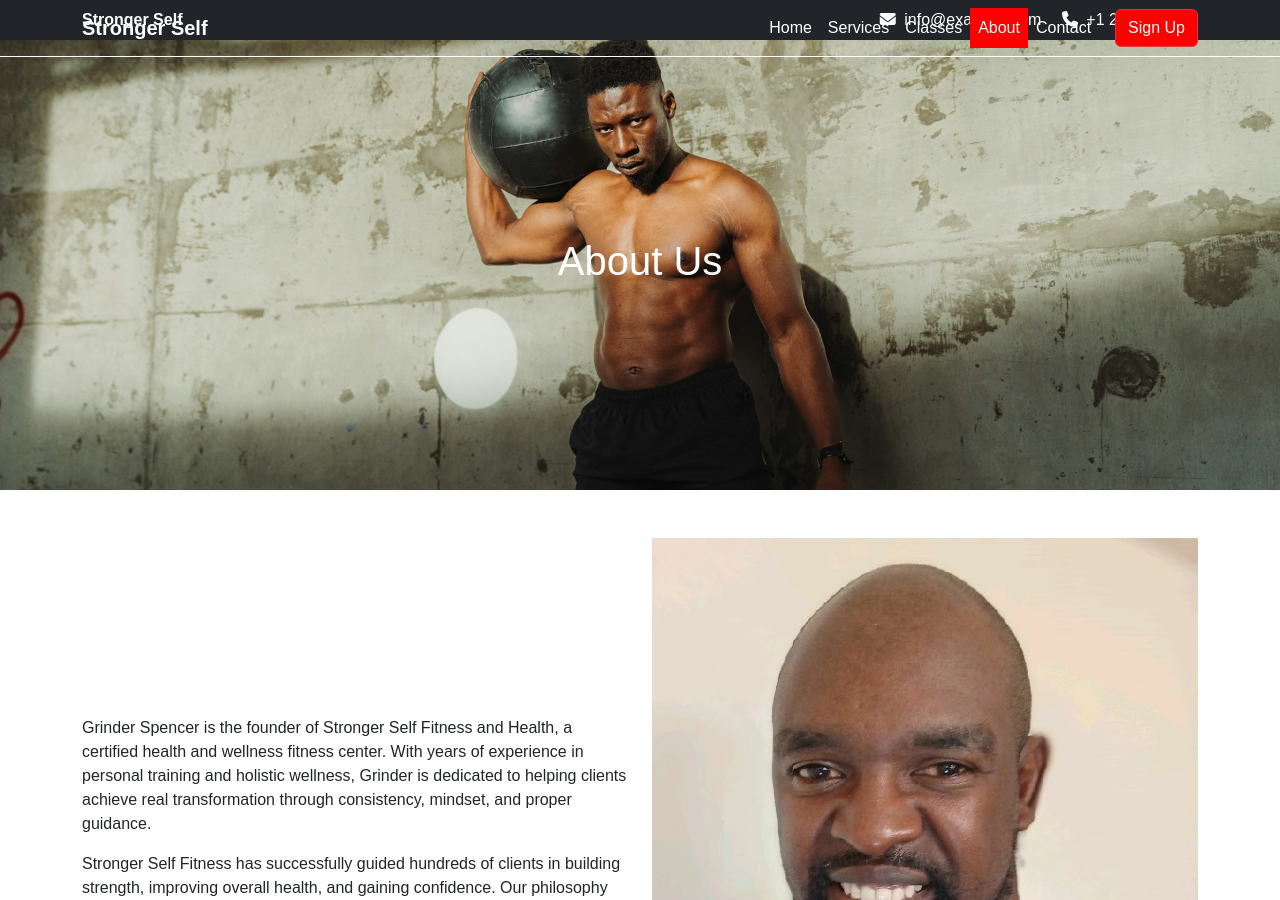
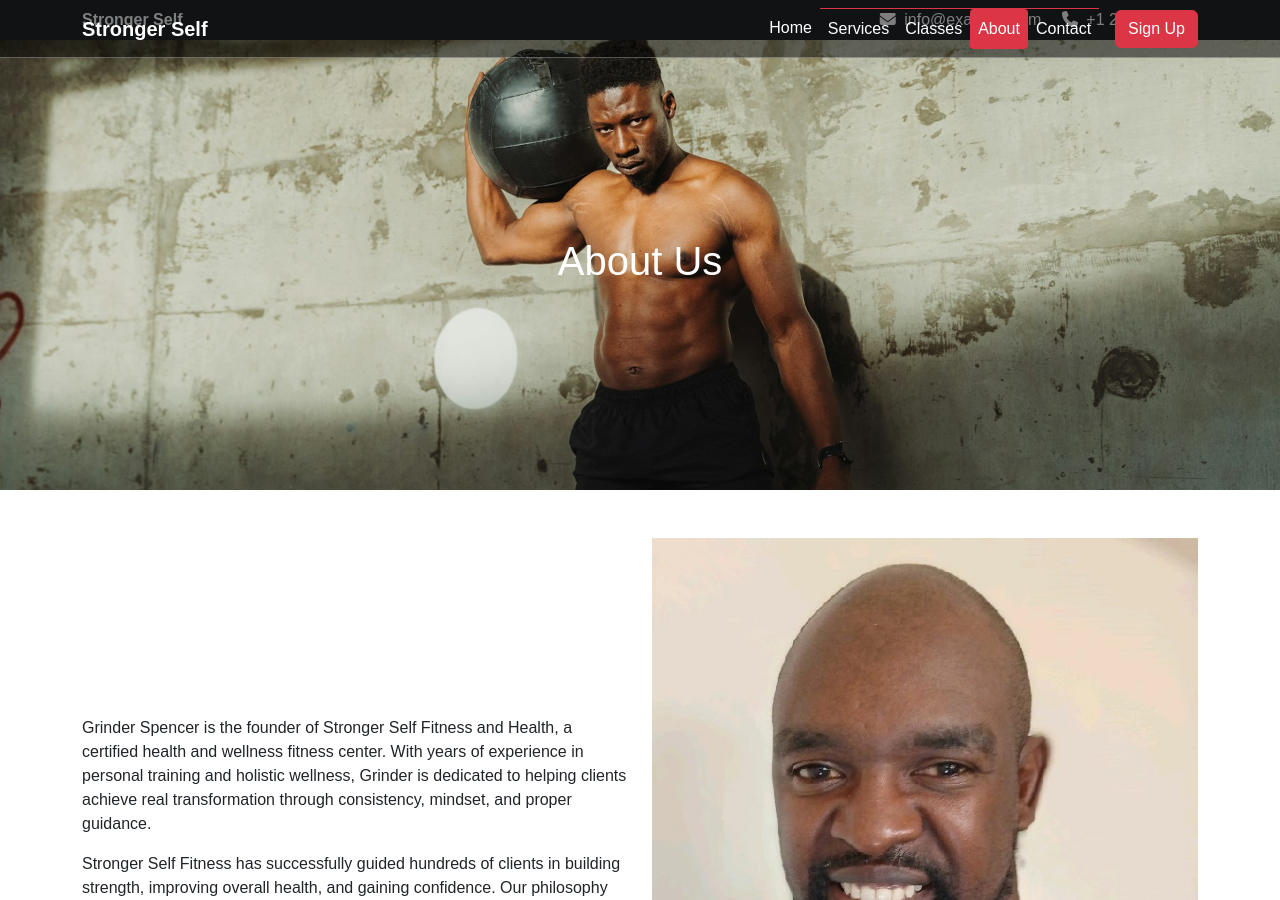
Before and after one commit to digitalsparkhq/grinderspencer-site, a Jekyll site: the page built from about.md, in a window 1280 px wide and 900 px high. Built offline with Jekyll 4.4.1, drawn with Linux system fonts in a browser that asks for light colours.

Commit message:
Update style.css

```diff
--- a/assets/css/style.css
+++ b/assets/css/style.css
@@ -4,30 +4,54 @@
   padding: 0;
 }
 
-/* Navbar */
-.navbar {
-  background: transparent;
-  border-bottom: 1px solid white;
-  transition: background 0.3s;
-}
-.navbar.scrolled {
-  background: white !important;
-  border-bottom: 1px solid #ccc;
-}
-.navbar .nav-link {
-  color: white !important;
-  transition: color 0.3s;
-}
-.navbar .nav-link.active,
-.navbar .btn-danger {
-  background: red;
-  color: white !important;
-}
-.navbar .nav-link:hover {
-  color: red !important;
+/* =========================
+   Navbar
+   ========================= */
+.custom-navbar {
+  background: rgba(0, 0, 0, 0.5); /* transparent with dark overlay */
+  border-bottom: 1px solid rgba(255, 255, 255, 0.3);
+  transition: background 0.3s, border-color 0.3s;
 }
 
-/* Hero Section */
+.custom-navbar .nav-link {
+  color: #fff !important; /* white text when transparent */
+  transition: color 0.3s, background 0.3s;
+}
+
+.custom-navbar .nav-link:hover {
+  color: #dc3545 !important; /* red hover */
+}
+
+/* Active menu item */
+.custom-navbar .nav-link.active {
+  background-color: #dc3545;
+  border-radius: 4px;
+  color: #fff !important;
+}
+
+/* Sticky navbar (on scroll) */
+.custom-navbar.sticky {
+  background: #fff !important;
+  border-bottom: 1px solid #ddd;
+}
+
+.custom-navbar.sticky .nav-link {
+  color: #000 !important; /* black when sticky */
+}
+
+.custom-navbar.sticky .nav-link.active {
+  background-color: #dc3545;
+  color: #fff !important;
+}
+
+/* Mobile dropdown separator */
+.navbar-nav .nav-item + .nav-item {
+  border-top: 1px solid #dc3545;
+}
+
+/* =========================
+   Hero Section
+   ========================= */
 .hero {
   position: relative;
   text-align: center;
@@ -36,33 +60,43 @@
   justify-content: center;
 }
 
-/* Footer */
+/* =========================
+   Footer
+   ========================= */
 .footer {
   background: #000;
   color: white;
 }
+
 .footer .red-underline {
   border-bottom: 2px solid red;
   display: inline-block;
 }
+
 .footer a {
   color: white;
   transition: color 0.3s;
 }
+
 .footer a:hover {
   color: red;
 }
+
 .footer .social-icons a {
   margin-right: 10px;
 }
 
-/* Counters */
+/* =========================
+   Counters
+   ========================= */
 .counter {
   font-size: 2rem;
   font-weight: bold;
 }
 
-/* Gym images hover zoom */
+/* =========================
+   Gym images hover zoom
+   ========================= */
 .hover-zoom {
   transition: transform 0.3s ease;
 }
@@ -70,7 +104,9 @@
   transform: scale(1.05);
 }
 
-/* Mobile Footer */
+/* =========================
+   Mobile Footer
+   ========================= */
 @media (max-width: 768px) {
   .footer .container {
     flex-direction: column;
```
